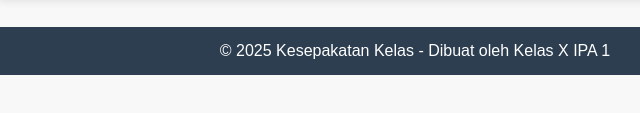
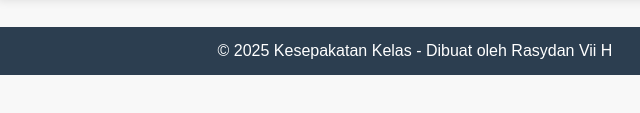
Before and after one commit to Dann229-Lol/Kesepakatan-Kelas-VII, a plain HTML site: page index.html in a window 1280 px wide. Shown: the part 511-624 px from the top of the page, 225-865 px from the left. Drawn offline with Linux system fonts and the light colour scheme.

Commit message:
Update index.html

```diff
--- a/index.html
+++ b/index.html
@@ -96,7 +96,7 @@
     <button onclick="tambahKesepakatan()">Tambah Kesepakatan</button>
   </main>
   <footer>
-    &copy; 2025 Kesepakatan Kelas - Dibuat oleh Kelas X IPA 1
+    &copy; 2025 Kesepakatan Kelas - Dibuat oleh Rasydan Vii H
   </footer>
 
   <script>
```
